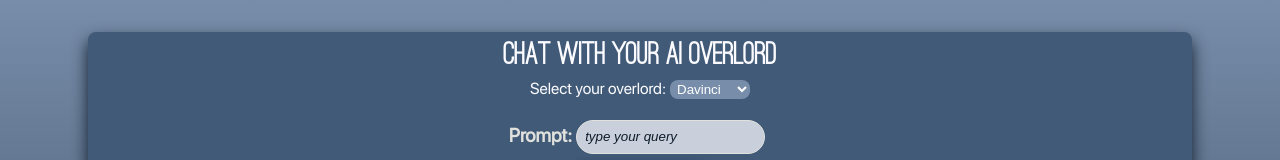
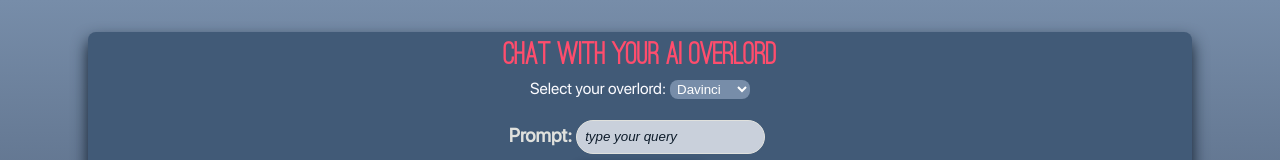
Before and after one commit to citrus77/shopify-summer2022, a React app: page / in a window 1280 px wide. Shown: the top 160 px of the page. Built offline with nearby package versions, Linux system fonts and the light colour scheme; no server answers.

Commit message:
changed header title color

```diff
--- a/src/components/css/Header.css
+++ b/src/components/css/Header.css
@@ -10,6 +10,7 @@
 --shadow-blue: #778da9ff;
 --platinum: #e0e1ddff; */
 
+
 #header-container {
     display: flex;
     flex-direction: column;
@@ -21,4 +22,5 @@
 
 #header-container h1{
     font-family: 'Ostrich Sans', sans-serif;
+    color: #ff4d6dff;
 }
```
